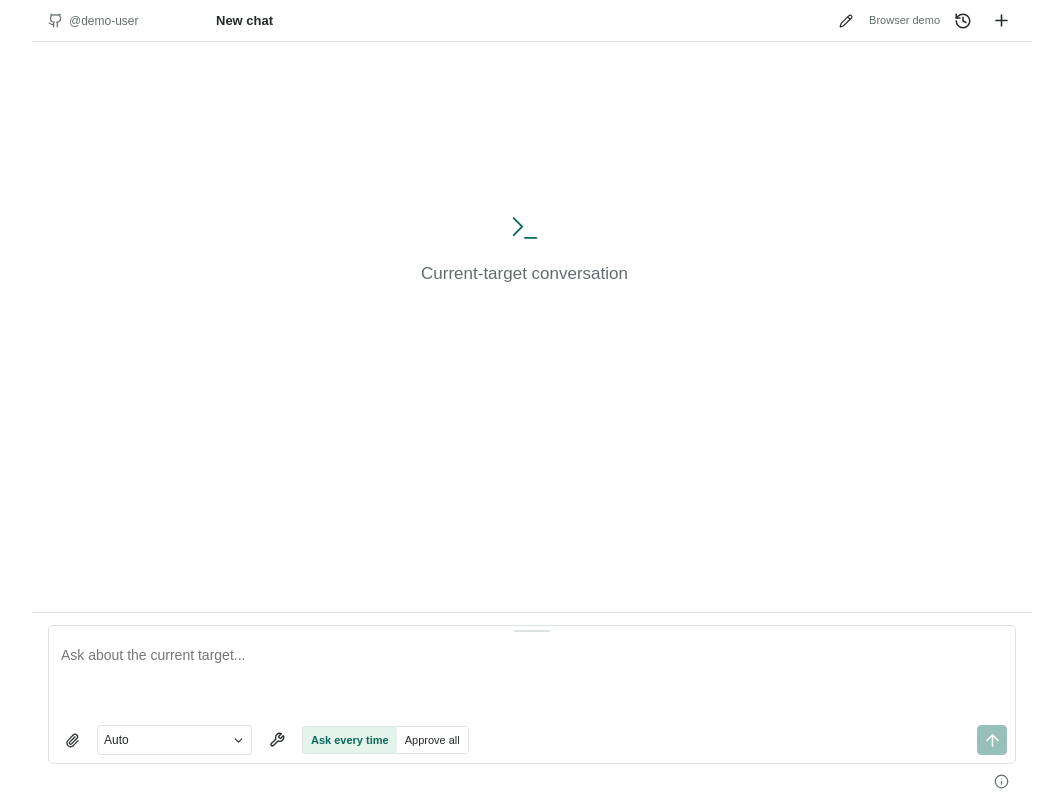
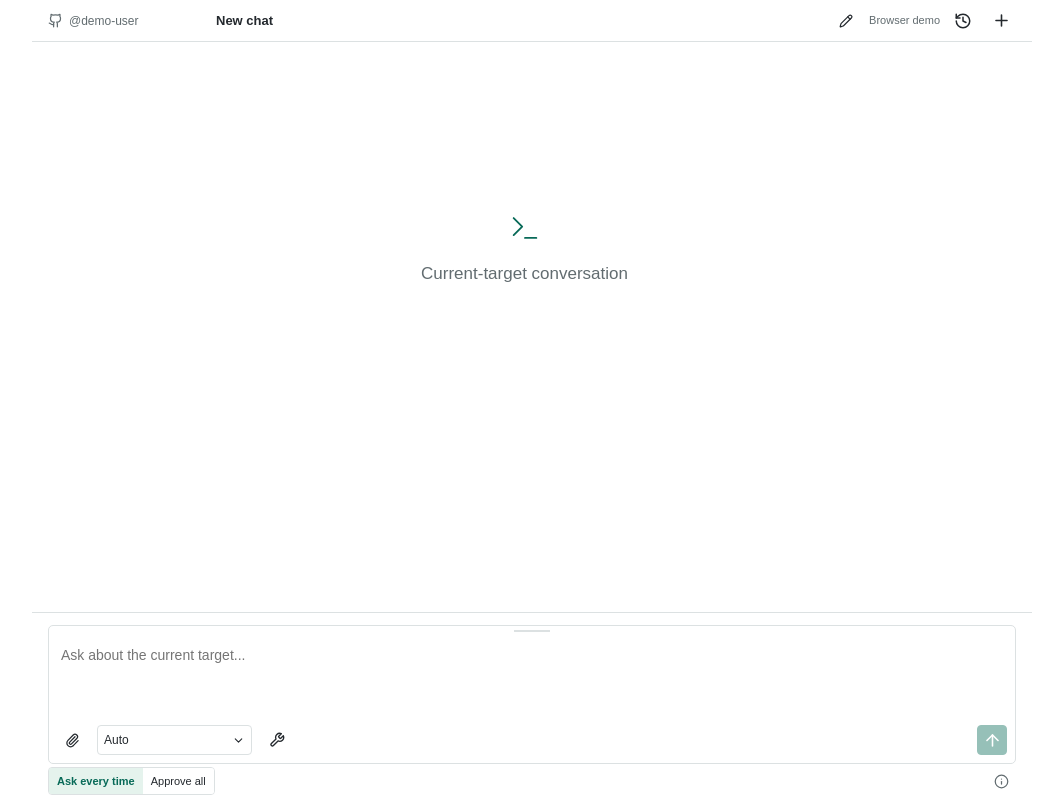
Before and after one commit to kemats/windbg-uiext-ghcp, a React (Vite) app in the folder web/: page / in a window 1280 px wide. Shown: the whole page, without its empty margins (108-1171 px from the left). Built offline with nearby package versions, Linux system fonts and the light colour scheme.

Commit message:
refactor composer settings layout and improve footer structure for better usability

```diff
--- a/web/src/App.css
+++ b/web/src/App.css
@@ -87,9 +87,10 @@ button.account { border: 0; background: transparent; justify-content: flex-start
 .approval-actions { display: flex; flex-wrap: wrap; justify-content: flex-end; gap: 8px; padding: 8px 12px 12px; }
 footer { padding: 12px 16px 4px; border-top: 1px solid var(--border); flex-shrink: 0; }
 .footer-meta { display: flex; justify-content: space-between; align-items: center; gap: 8px; padding-top: 2px; min-height: 32px; }
+.footer-left { display: flex; align-items: center; gap: 8px; min-width: 0; }
 .composer-settings { display: flex; flex: 1; min-width: 0; gap: 6px 10px; flex-wrap: wrap; align-items: center; }
 select { min-width: 0; max-width: 100%; width: 155px; border: 1px solid var(--border); border-radius: 4px; background: var(--bg); padding: 5px; font-size: 12px; text-overflow: ellipsis; }
-.mode-switch { display: flex; border: 1px solid var(--border); border-radius: 4px; overflow: hidden; }
+.mode-switch { display: flex; flex-shrink: 0; border: 1px solid var(--border); border-radius: 4px; overflow: hidden; }
 .mode-switch button { border: 0; border-radius: 0; font-size: 11px; padding: 5px 8px; white-space: nowrap; }
 .mode-switch button[aria-pressed='true'] { color: var(--accent); background: var(--accent-soft); font-weight: 650; }
 .composer { position: relative; border: 1px solid var(--border); border-radius: 5px; background: var(--bg); }
--- a/web/src/App.tsx
+++ b/web/src/App.tsx
@@ -307,17 +307,19 @@ export default function App() {
               onLoad={() => { setError(null); setModelPending(true); request('loadMcp') }}
               onAuthenticate={(server, forceReauth) => { setError(null); setModelPending(true); request(forceReauth ? 'reauthenticateMcp' : 'authenticateMcp', { text: server }) }}
               onReload={() => { setError(null); setModelPending(true); request('reloadTools') }} />
-            <div className="mode-switch" role="group" aria-label="Execution approval mode">
-              {(['AskEveryTime', 'ApproveAll'] as Mode[]).map(mode => <button type="button" key={mode} aria-pressed={state.mode === mode} disabled={!state.sessionId}
-                onClick={() => request('mode', { mode })}>{mode === 'AskEveryTime' ? 'Ask every time' : 'Approve all'}</button>)}
-            </div>
           </div>
           {state.busy ? <button type="button" className="icon stop" title="Cancel response" aria-label="Cancel response" disabled={modelPending || state.status === 'Switching model' || state.status === 'Updating tools'} onClick={() => request('cancel')}><Square size={15} /></button>
             : <button type="submit" className="icon primary" title={attachments.length ? 'Send message and attachments to Copilot' : 'Send message'} aria-label="Send message" disabled={(!draft.trim() && !attachments.length) || connecting || sessionPending || modelPending || sending || readingFiles || !state.sessionId}><ArrowUp size={19} /></button>}
         </div>
       </form>
       <div className="footer-meta">
-        <span className={`status ${state.busy ? 'working' : ''}`} role="status">{(state.busy || connecting) && <LoaderCircle size={12} className="spin" />}{connecting ? 'Connecting' : state.status === 'Ready' || state.status === 'Disconnected' ? '' : state.status}</span>
+        <div className="footer-left">
+          <div className="mode-switch" role="group" aria-label="Execution approval mode">
+            {(['AskEveryTime', 'ApproveAll'] as Mode[]).map(mode => <button type="button" key={mode} aria-pressed={state.mode === mode} disabled={!state.sessionId}
+              onClick={() => request('mode', { mode })}>{mode === 'AskEveryTime' ? 'Ask every time' : 'Approve all'}</button>)}
+          </div>
+          <span className={`status ${state.busy ? 'working' : ''}`} role="status">{(state.busy || connecting) && <LoaderCircle size={12} className="spin" />}{connecting ? 'Connecting' : state.status === 'Ready' || state.status === 'Disconnected' ? '' : state.status}</span>
+        </div>
         {sessionInfo}
       </div>
     </footer>
```
Also changed, not shown: 1 other file (tests, documents, lock files or other folders).
